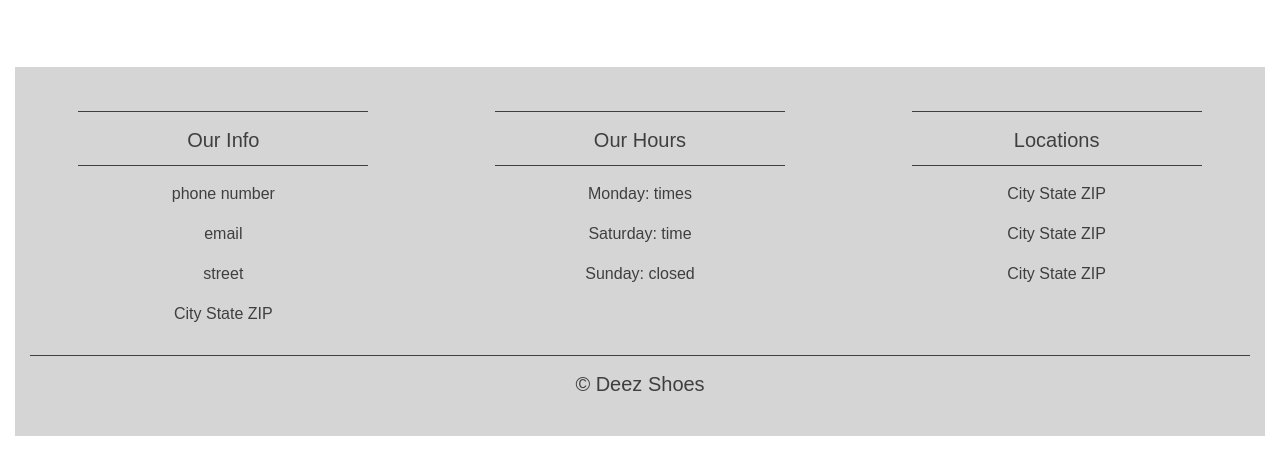
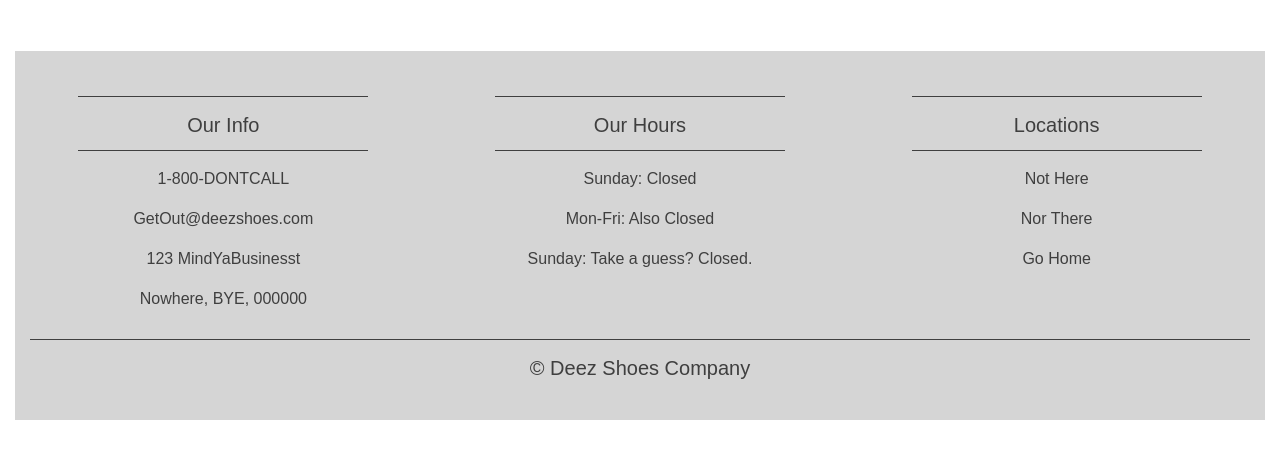
Before and after one commit to jackattackks/final-website, a plain HTML site: page index.html in a window 1280 px wide. Shown: the part 4027-4495 px from the top of the page. Drawn offline with nearby package versions, Linux system fonts and the light colour scheme; a web font is replaced by a local one.

Commit message:
eighth commit

```diff
--- a/index.html
+++ b/index.html
@@ -104,7 +104,6 @@
 </div>
 
 <!-- 3 columns -->
-<!-- need to find the icons -->
 <div class="container-fluid padding">
   <div class="row text-center padding">
     <div class="col-xs-12 col-sm-6 col-md-4">
@@ -144,16 +143,7 @@
 </div>
 <hr class="my-4">
 
-<!-- fix bkgd -->
-<figure>
-  <div class="fixed-wrap">
-    <div id="fixed">
-    </div>
-  </div>
-</figure>
-<!-- gifs -->
-<button class="fun" data-toggle="collapse" data-target="#emoji">Click for a laugh.
-</button>
+<h2 class="emojis">Here for some fun.</h2>
 <div id="emoji" class="collaspe">
   <div class="container-fluid padding">
     <div class="row text-center">
@@ -267,30 +257,30 @@
         <hr class="light">
       <h5>Our Info</h5>
         <hr class="light">
-        <p>phone number</p>
-        <p>email</p>
-        <p>street</p>
-        <p>City State ZIP</p>
+        <p>1-800-DONTCALL</p>
+        <p>GetOut@deezshoes.com</p>
+        <p>123 MindYaBusinesst</p>
+        <p>Nowhere, BYE, 000000</p>
       </div>
       <div class="col-md-4">
         <hr class="light">
         <h5>Our Hours</h5>
         <hr class="light">
-        <p>Monday: times</p>
-        <p>Saturday: time</p>
-        <p>Sunday: closed</p>
+        <p>Sunday: Closed</p>
+        <p>Mon-Fri: Also Closed</p>
+        <p>Sunday: Take a guess? Closed.</p>
       </div>
       <div class="col-md-4">
         <hr class="light">
         <h5>Locations</h5>
         <hr class="light">
-        <p>City State ZIP</p>
-        <p>City State ZIP</p>
-        <p>City State ZIP</p>
+        <p>Not Here</p>
+        <p>Nor There</p>
+        <p>Go Home</p>
       </div>
       <div class="col-12">
         <hr class="light-100">
-        <h5>&copy; Deez Shoes</h5>
+        <h5>&copy; Deez Shoes Company</h5>
       </div>
     </div>
   </div>
--- a/style.css
+++ b/style.css
@@ -20,16 +20,6 @@ html, body{
   font-size: 1.1em !important;
 }
 
-.navbar-brand{
-  padding: 0px
-  margin: 0px;
-  align: left;
-
-}
-
-.navbar-nav nav-item{
-  align: left;
-}
 .carousel-inner img {
   width: 100%;
   height 100%;
@@ -86,6 +76,9 @@ html, body{
   margin-bottom: 1rem;
 }
 
+.emojis{
+  text-align: center;
+}
 .fa-code{
   color: #e54d26;
   padding-left: 0rem;
```
